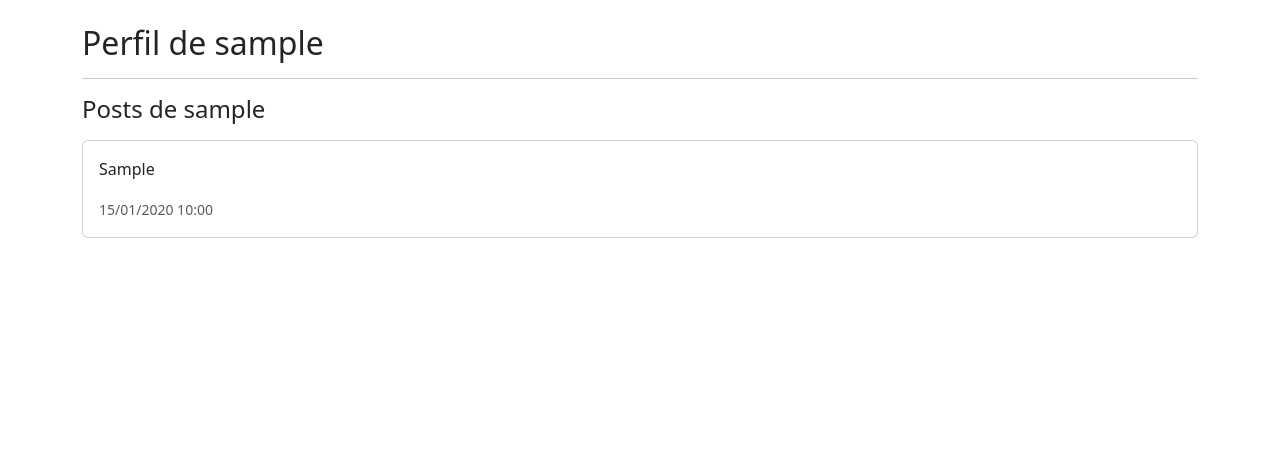
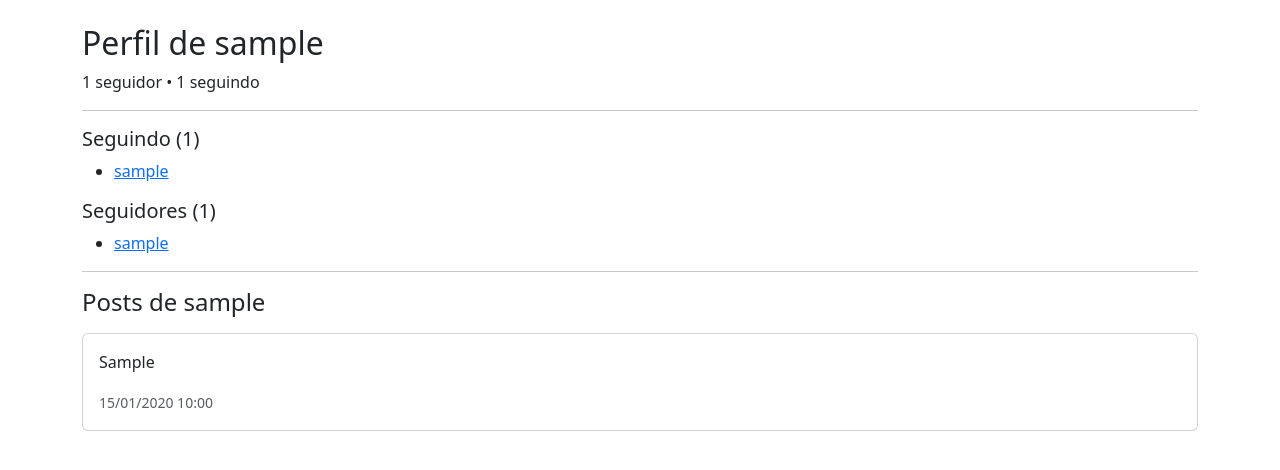
Before and after one commit to GabrielViniciusLCM/Mini-Twitter2, a Django app: page /usuario/1/ in a window 1280 px wide. Shown: the part 56-526 px from the top of the page. Run offline with Django 5.2, Linux system fonts and the light colour scheme; a user stored in the database is signed in; tables that the repository leaves empty hold one stand-in row (values such as "Sample post").

Commit message:
feat: seguidores e seguindo no perfil usuario

```diff
--- a/mini_twitter/core/views.py
+++ b/mini_twitter/core/views.py
@@ -132,9 +132,19 @@ def deseguir_usuario(request, user_id):
 def perfil_usuario(request, user_id):
     usuario = get_object_or_404(User, id=user_id)
     posts = usuario.posts.all().order_by('-criado_em')
+
+    eh_proprio_perfil = request.user == usuario
+    seguidores_count = usuario.followers.count()
+    seguindo = usuario.following.all()
+    seguidores = usuario.followers.all()
+
     return render(request, 'core/perfil_usuario.html', {
         'usuario': usuario,
-        'posts': posts
+        'posts': posts,
+        'eh_proprio_perfil': eh_proprio_perfil,
+        'seguidores_count': seguidores_count,
+        'seguindo': seguindo,
+        'seguidores': seguidores,
     })
 
 @login_required
--- a/mini_twitter/templates/core/perfil_usuario.html
+++ b/mini_twitter/templates/core/perfil_usuario.html
@@ -1,6 +1,12 @@
 {% extends "base.html" %}
 {% block content %}
+
 <h2>Perfil de {{ usuario.username }}</h2>
+
+<p>
+  {{ seguidores_count }} seguidor{{ seguidores_count|pluralize }} •
+  {{ seguindo.count }} seguindo
+</p>
 
 {% if user != usuario %}
   {% if usuario in user.following.all %}
@@ -9,6 +15,26 @@
     <a href="{% url 'seguir_usuario' usuario.id %}" class="btn btn-primary">Seguir</a>
   {% endif %}
 {% endif %}
+
+<hr>
+
+<h5>Seguindo ({{ seguindo.count }})</h5>
+<ul>
+  {% for u in seguindo %}
+    <li><a href="{% url 'perfil_usuario' u.id %}">{{ u.username }}</a></li>
+  {% empty %}
+    <li>Não segue ninguém ainda.</li>
+  {% endfor %}
+</ul>
+
+<h5>Seguidores ({{ seguidores.count }})</h5>
+<ul>
+  {% for u in seguidores %}
+    <li><a href="{% url 'perfil_usuario' u.id %}">{{ u.username }}</a></li>
+  {% empty %}
+    <li>Sem seguidores ainda.</li>
+  {% endfor %}
+</ul>
 
 <hr>
 
```
Lines whose indentation alone changed are shown as unchanged.
